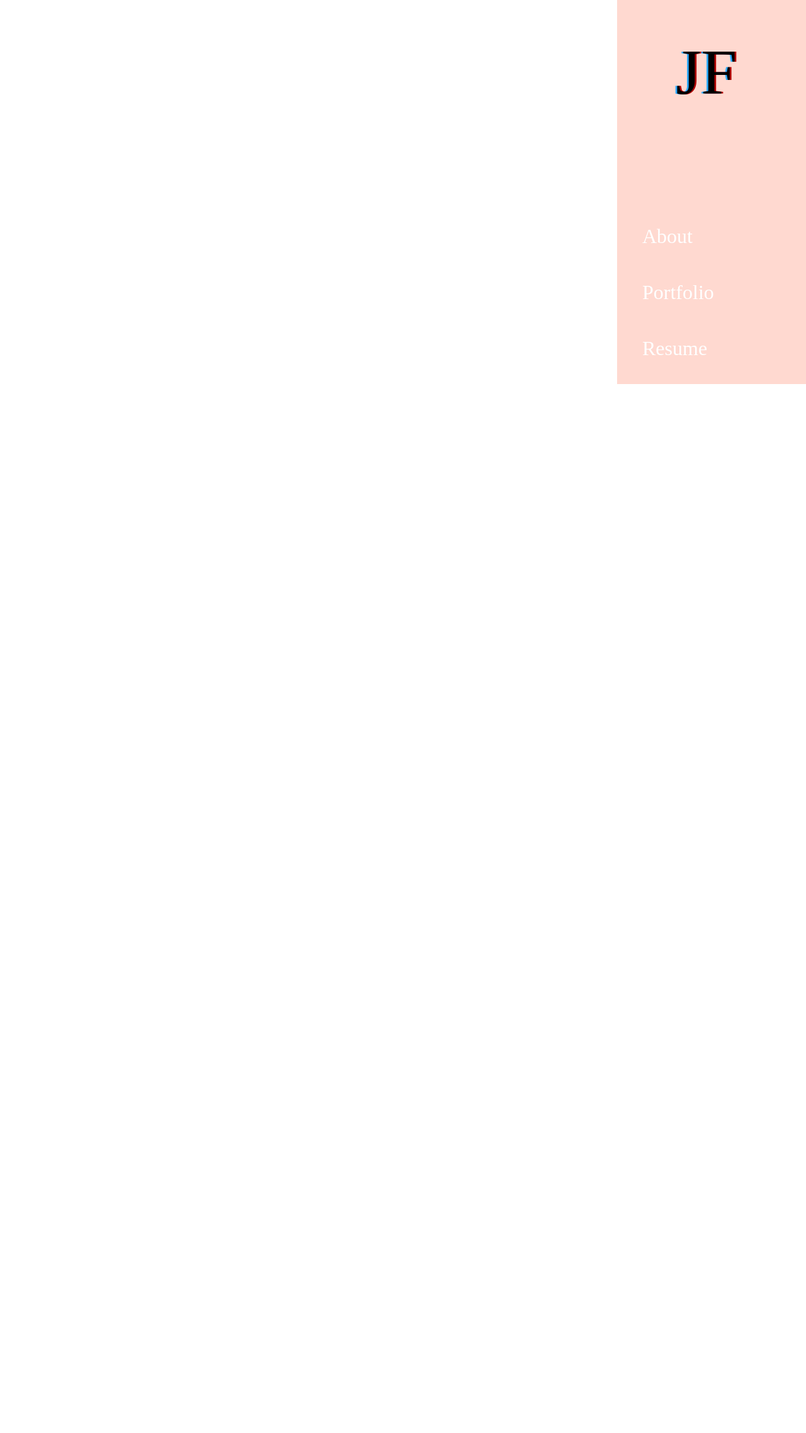
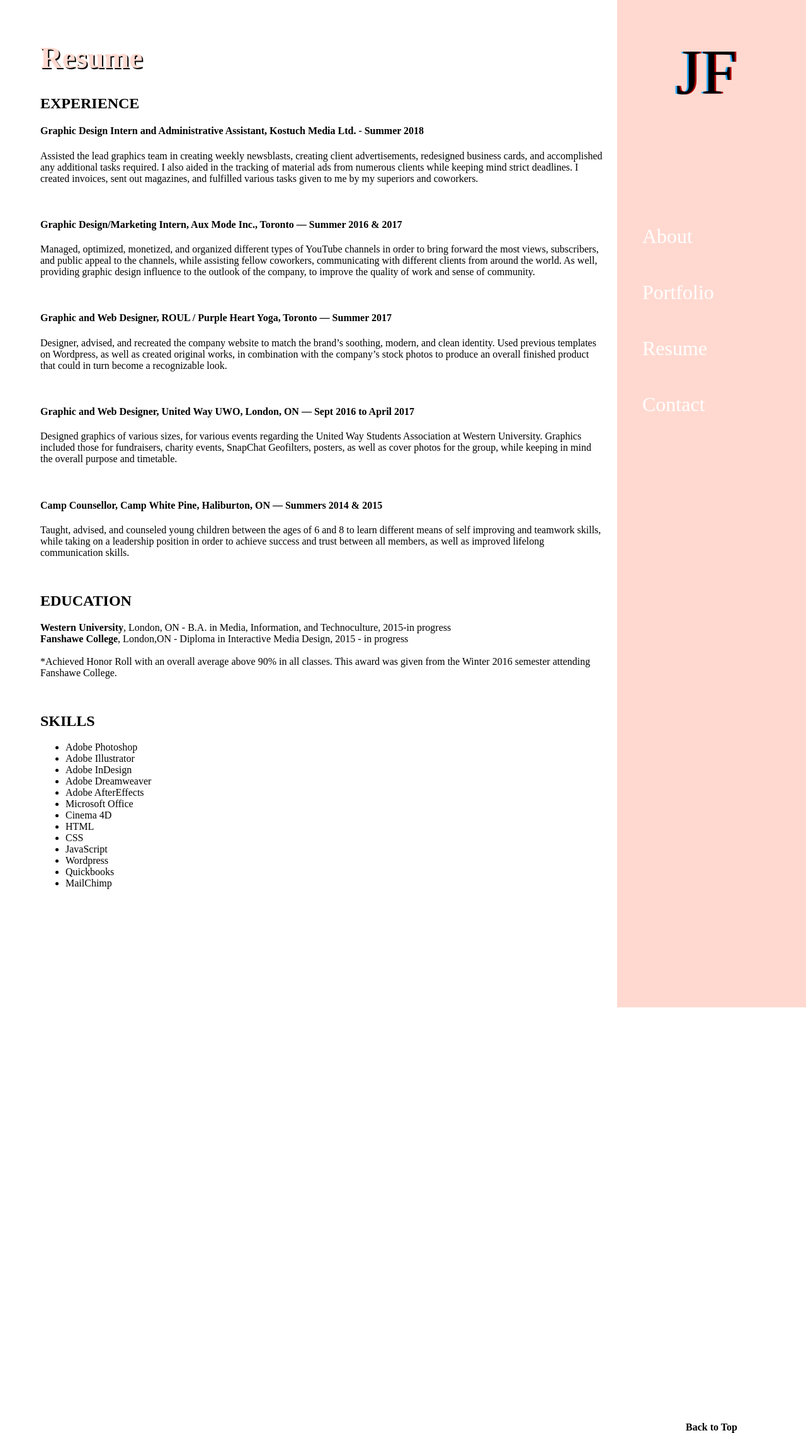
Before and after one commit to jaclynflomen/flomen_jaclyn_portfolio, a PHP site: page /resume.html in a window 1280 px wide. Shown: the whole page at 63% size. Before the commit the page ends 610 px from the top, so only its background shows below. Run offline with PHP 8.4, Linux system fonts and the light colour scheme.

Commit message:
finished resume and about pages

```diff
--- a/css/main.css
+++ b/css/main.css
@@ -1,3 +1,15 @@
+#page2body p {
+  clear: left;
+  float: left;
+  width: 40%;
+  margin-left: 7%;
+  margin-top: 5%; }
+
+#selfPic {
+  width: 25%;
+  margin-top: 10%;
+  margin-left: 5%; }
+
 body#page1 {
   background-color: #FFD9D0;
   color: white; }
@@ -18,6 +30,20 @@ body#page1 {
 
 #page1 nav ul li a:hover {
   color: black; }
+
+#page3body {
+  clear: left;
+  margin-top: 5%;
+  margin-left: 5%;
+  width: 70%; }
+
+#page3 nav {
+  height: 1600px; }
+
+nav h4 {
+  text-align: center;
+  position: sticky;
+  margin-top: 515%; }
 
 body {
   font-family: 'Didot', 'Times New Roman', serif;
@@ -52,4 +78,12 @@ nav ul li a {
 nav ul li a:hover {
   color: black; }
 
+.headerTitle {
+  color: #FFD9D0;
+  text-shadow: 2px 2px black;
+  font-size: 300%;
+  float: left;
+  margin-left: 5%;
+  margin-top: 5%; }
+
 /*# sourceMappingURL=main.css.map */
--- a/resume.html
+++ b/resume.html
@@ -18,8 +18,62 @@
             <li><a href="resume.html">Resume</a></li>
             <li><a href="contact.html">Contact</a></li>
         </ul>
+        <h4><a id="backtoTop">Back to Top</a></h4>
     </nav>
+    <h1 class="headerTitle">Resume</h1>
 
+    <div id="page3body">
+            <div id="resume">
+                <h2>EXPERIENCE</h2>
+                <h4>Graphic Design Intern and Administrative Assistant, Kostuch Media Ltd. - Summer 2018</h4>
+                    <p>
+                        Assisted the lead graphics team in creating weekly newsblasts, creating client advertisements, redesigned business cards, and accomplished any additional tasks required. I also aided in the tracking of material ads from numerous clients while keeping mind strict deadlines. I created invoices, sent out magazines, and fulfilled various tasks given to me by my superiors and coworkers.
+                    </p> <br>
+
+                <h4>Graphic Design/Marketing Intern, Aux Mode Inc., Toronto — Summer 2016 & 2017</h4>
+                    <p>
+                        Managed, optimized, monetized, and organized different types of YouTube channels in order to bring forward the most views, subscribers, and public appeal to the channels, while assisting fellow coworkers, communicating with different clients from around the world. As well, providing graphic design influence to the outlook of the company, to improve the quality of work and sense of community.
+                    </p><br>
+
+                <h4>Graphic and Web Designer, ROUL / Purple Heart Yoga, Toronto — Summer 2017</h4>
+                    <p>
+                       Designer, advised, and recreated the company website to match the brand’s soothing, modern, and clean identity. Used previous templates on Wordpress, as well as created original works, in combination with the company’s stock photos to produce an overall finished product that could in turn become a recognizable look.
+                    </p><br>
+
+                <h4>Graphic and Web Designer, United Way UWO, London, ON — Sept 2016 to April 2017</h4>
+                    <p>
+                        Designed graphics of various sizes, for various events regarding the United Way Students Association at Western University. Graphics included those for fundraisers, charity events, SnapChat Geofilters, posters, as well as cover photos for the group, while keeping in mind the overall purpose and timetable.
+                    </p><br>
+
+                <h4>Camp Counsellor, Camp White Pine, Haliburton, ON — Summers 2014 & 2015</h4>
+                    <p>
+                        Taught, advised, and counseled young children between the ages of 6 and 8 to learn different means of self improving and teamwork skills, while taking on a leadership position in order to achieve success and trust between all members, as well as improved lifelong communication skills.
+                    </p><br>
+
+                <h2>EDUCATION</h2>
+                    <p>
+                        <strong>Western University</strong>, London, ON - B.A. in Media, Information, and Technoculture, 2015-in progress
+                            <br><strong>Fanshawe College</strong>, London,ON - Diploma in Interactive Media Design, 2015 - in progress
+                            <a id="honourRoll"><br><br>*Achieved Honor Roll with an overall average above 90% in all classes. This award was given from the Winter 2016 semester attending Fanshawe College.</a>
+                    </p><br>
+                <h2>SKILLS</h2>
+                    <ul>
+                        <li>Adobe Photoshop</li>
+                        <li>Adobe Illustrator</li>
+                        <li>Adobe InDesign</li>
+                        <li>Adobe Dreamweaver</li>
+                        <li>Adobe AfterEffects</li>
+                        <li>Microsoft Office</li>
+                        <li>Cinema 4D</li>
+                        <li>HTML</li>
+                        <li>CSS</li>
+                        <li>JavaScript</li>
+                        <li>Wordpress</li>
+                        <li>Quickbooks</li>
+                        <li>MailChimp</li>
+                    </ul>
+            </div>
+        </div>
 
 </body>
 </html>
--- a/sass/main.scss
+++ b/sass/main.scss
@@ -48,3 +48,12 @@ nav ul li a {
 nav ul li a:hover {
     color: black;
 }
+
+.headerTitle {
+    color: #FFD9D0;
+    text-shadow: 2px 2px black;
+    font-size: 300%;
+    float: left;
+    margin-left: 5%;
+    margin-top: 5%;
+}
--- a/sass/modules/_about.scss
+++ b/sass/modules/_about.scss
@@ -0,0 +1,13 @@
+#page2body p {
+    clear: left;
+    float: left;
+    width: 40%;
+    margin-left: 7%;
+    margin-top: 5%;
+}
+
+#selfPic {
+    width: 25%;
+    margin-top: 10%;
+    margin-left: 5%;
+}
--- a/sass/modules/_resume.scss
+++ b/sass/modules/_resume.scss
@@ -0,0 +1,16 @@
+#page3body {
+    clear: left;
+    margin-top: 5%;
+    margin-left: 5%;
+    width: 70%;
+}
+
+#page3 nav {
+    height: 1600px;
+}
+
+nav h4{
+    text-align: center;
+    position: sticky;
+    margin-top: 515%;
+}
```
Also changed, not shown: about.html (+10 -0 lines), README.md, images/JF_About.JPG (added), 2 other files.
